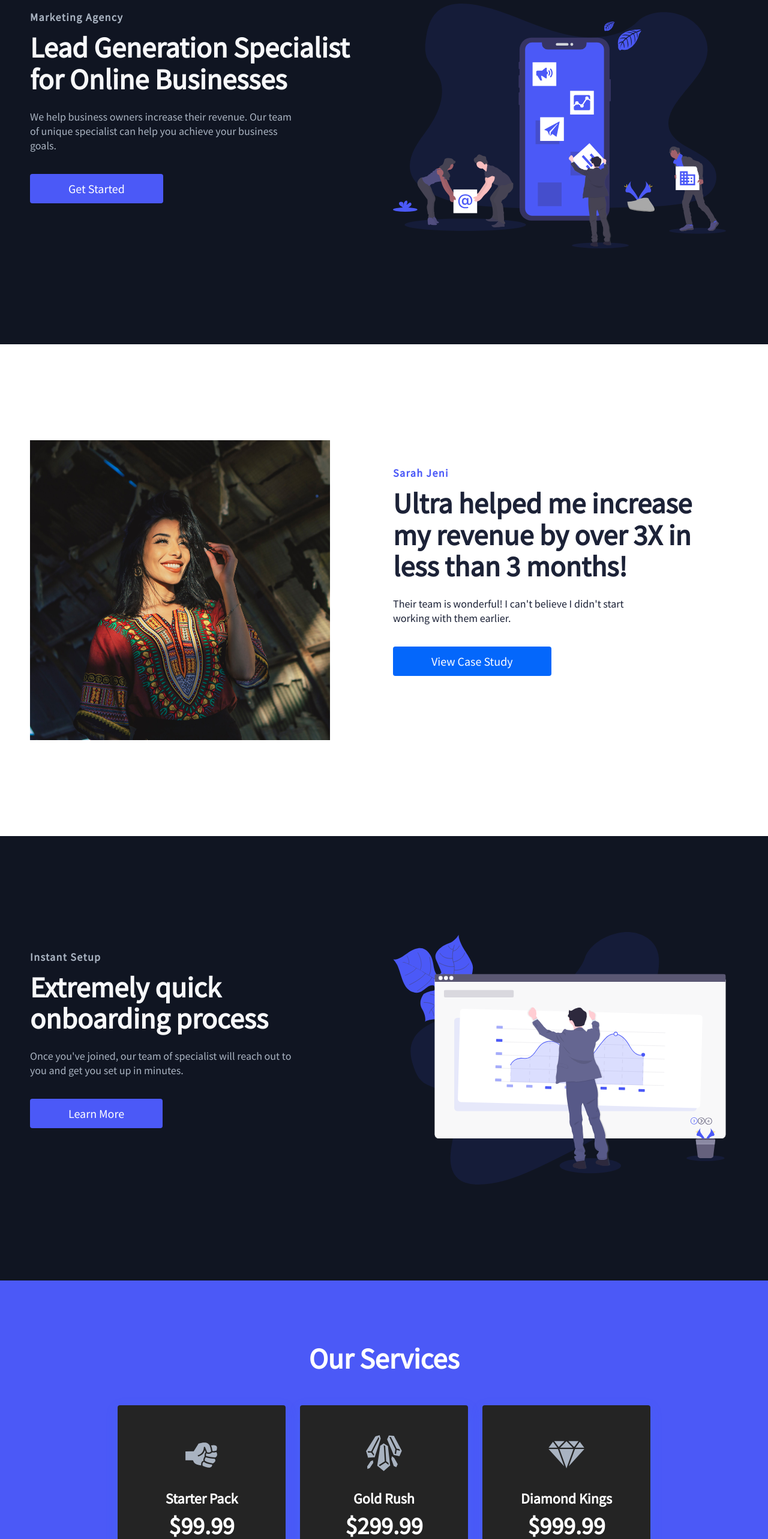
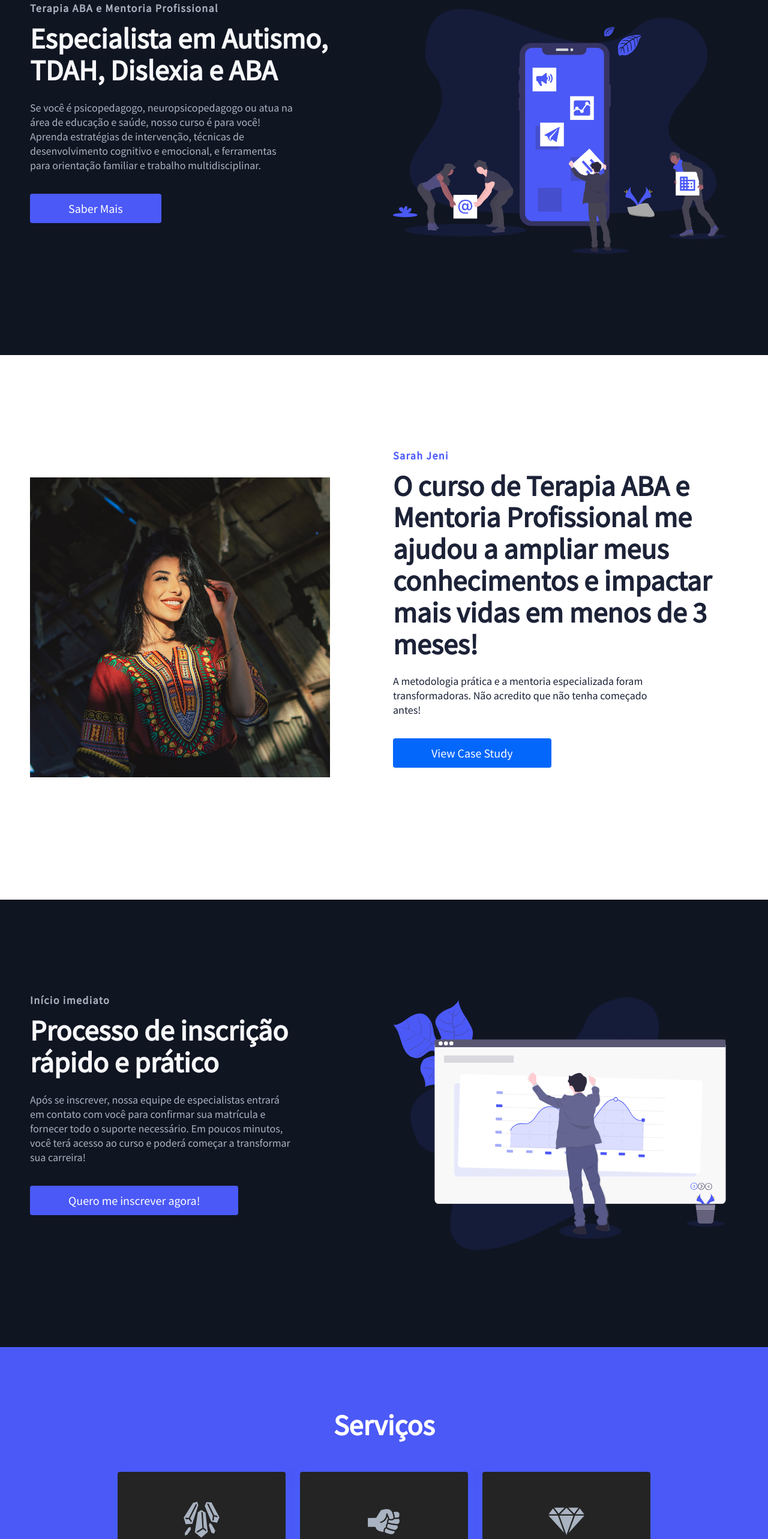
Before and after one commit to TonySandro/course-platform-client, a React (Create React App) app: page / in a window 1280 px wide. Shown: the part 234-2800 px from the top of the page at 60% size. Built offline with nearby package versions, Linux system fonts and the light colour scheme.

Commit message:
feat: translate all texts of homepage

```diff
--- a/src/components/Pricing/Pricing.js
+++ b/src/components/Pricing/Pricing.js
@@ -25,54 +25,56 @@ import {
     <IconContext.Provider value={{ color: '#a9b3c1', size: 64 }}>
       <PricingSection>
         <PricingWrapper>
-          <PricingHeading>Our Services</PricingHeading>
+          <PricingHeading>Serviços</PricingHeading>
           <PricingContainer>
+          <PricingCard to='/sign-up'>
+              <PricingCardInfo>
+                <PricingCardIcon>
+                  <GiCrystalBars />
+                </PricingCardIcon>
+                <PricingCardPlan>Mentoria em Grupo</PricingCardPlan>
+                <PricingCardCost>R$130,00</PricingCardCost>
+                <PricingCardLength>mensal</PricingCardLength>
+                <PricingCardFeatures>
+                  <PricingCardFeature>Sessões colaborativas</PricingCardFeature>
+                  <PricingCardFeature>Troca de experiências com outros profissionais</PricingCardFeature>
+                  <PricingCardFeature>Descontos em cursos e materiais</PricingCardFeature>
+                </PricingCardFeatures>
+                <Button primary>Escolher Plano</Button>
+              </PricingCardInfo>
+            </PricingCard>
+
             <PricingCard to='/sign-up'>
               <PricingCardInfo>
                 <PricingCardIcon>
                   <GiRock />
                 </PricingCardIcon>
-                <PricingCardPlan>Starter Pack</PricingCardPlan>
-                <PricingCardCost>$99.99</PricingCardCost>
-                <PricingCardLength>per month</PricingCardLength>
+                <PricingCardPlan>Mentoria Individual</PricingCardPlan>
+                <PricingCardCost>R$180,00</PricingCardCost>
+                <PricingCardLength>mensal</PricingCardLength>
                 <PricingCardFeatures>
-                  <PricingCardFeature>100 New Users</PricingCardFeature>
-                  <PricingCardFeature>$10,000 Budget</PricingCardFeature>
-                  <PricingCardFeature>Retargeting analytics</PricingCardFeature>
+                  <PricingCardFeature>Acompanhamento personalizado</PricingCardFeature>
+                  <PricingCardFeature>Planos de ação sob medida</PricingCardFeature>
+                  <PricingCardFeature>Feedback regulares para garantir seu progresso e desenvolvimento</PricingCardFeature>
                 </PricingCardFeatures>
-                <Button primary>Choose Plan</Button>
+                <Button primary>Escolher Plano</Button>
               </PricingCardInfo>
             </PricingCard>
-            <PricingCard to='/sign-up'>
-              <PricingCardInfo>
-                <PricingCardIcon>
-                  <GiCrystalBars />
-                </PricingCardIcon>
-                <PricingCardPlan>Gold Rush</PricingCardPlan>
-                <PricingCardCost>$299.99</PricingCardCost>
-                <PricingCardLength>per month</PricingCardLength>
-                <PricingCardFeatures>
-                  <PricingCardFeature>1000 New Users</PricingCardFeature>
-                  <PricingCardFeature>$50,000 Budget</PricingCardFeature>
-                  <PricingCardFeature>Lead Gen Analytics</PricingCardFeature>
-                </PricingCardFeatures>
-                <Button primary>Choose Plan</Button>
-              </PricingCardInfo>
-            </PricingCard>
+
             <PricingCard to='/sign-up'>
               <PricingCardInfo>
                 <PricingCardIcon>
                   <GiCutDiamond />
                 </PricingCardIcon>
-                <PricingCardPlan>Diamond Kings</PricingCardPlan>
-                <PricingCardCost>$999.99</PricingCardCost>
-                <PricingCardLength>per month</PricingCardLength>
+                <PricingCardPlan>Pacote Completo</PricingCardPlan>
+                <PricingCardCost>R$250,00</PricingCardCost>
+                <PricingCardLength>mensal</PricingCardLength>
                 <PricingCardFeatures>
-                  <PricingCardFeature>Unlimited Users</PricingCardFeature>
-                  <PricingCardFeature>Unlimited Budget</PricingCardFeature>
-                  <PricingCardFeature>24/7 Support</PricingCardFeature>
+                  <PricingCardFeature>Mentoria individual e em grupo</PricingCardFeature>
+                  <PricingCardFeature>Acesso a materiais exclusivos</PricingCardFeature>
+                  <PricingCardFeature>Sessão de supervisão clínica (para aplicação prática dos conceitos)</PricingCardFeature>
                 </PricingCardFeatures>
-                <Button primary>Choose Plan</Button>
+                <Button primary>Escolher Plano</Button>
               </PricingCardInfo>
             </PricingCard>
           </PricingContainer>
--- a/src/pages/HomePage/Data.js
+++ b/src/pages/HomePage/Data.js
@@ -1,16 +1,20 @@
+import img1 from '../../images/svg-1.svg';
+import img2 from '../../images/svg-2.svg';
+import img3 from '../../images/svg-3.svg';
+
 export const homeObjOne = {
     primary: true,
     lightBg: false,
     lightTopLine: true,
     lightText: true,
     lightTextDesc: true,
-    topLine: 'Marketing Agency',
-    headline: 'Lead Generation Specialist for Online Businesses',
+    topLine: 'Terapia ABA e Mentoria Profissional',
+    headline: 'Especialista em Autismo, TDAH, Dislexia e ABA',
     description:
-      'We help business owners increase their revenue. Our team of unique specialist can help you achieve your business goals.',
-    buttonLabel: 'Get Started',
+      'Se você é psicopedagogo, neuropsicopedagogo ou atua na área de educação e saúde, nosso curso é para você! Aprenda estratégias de intervenção, técnicas de desenvolvimento cognitivo e emocional, e ferramentas para orientação familiar e trabalho multidisciplinar.',
+    buttonLabel: 'Saber Mais',
     imgStart: '',
-    img: require('../../images/svg-1.svg'),
+    img: img1,
     alt: 'Credit Card',
     start: ''
   };
@@ -21,13 +25,13 @@ export const homeObjOne = {
     lightTopLine: true,
     lightText: true,
     lightTextDesc: true,
-    topLine: 'Instant Setup',
-    headline: 'Extremely quick onboarding process',
+    topLine: 'Início imediato',
+    headline: 'Processo de inscrição rápido e prático',
     description:
-      "Once you've joined, our team of specialist will reach out to you and get you set up in minutes.",
-    buttonLabel: 'Learn More',
+      "Após se inscrever, nossa equipe de especialistas entrará em contato com você para confirmar sua matrícula e fornecer todo o suporte necessário. Em poucos minutos, você terá acesso ao curso e poderá começar a transformar sua carreira!",
+    buttonLabel: 'Quero me inscrever agora!',
     imgStart: '',
-    img: require('../../images/svg-2.svg'),
+    img: img2,
     alt: 'Vault',
     start: ''
   };
@@ -40,9 +44,9 @@ export const homeObjOne = {
     lightTextDesc: false,
     topLine: 'Sarah Jeni',
     headline:
-      'Ultra helped me increase my revenue by over 3X in less than 3 months!',
+      'O curso de Terapia ABA e Mentoria Profissional me ajudou a ampliar meus conhecimentos e impactar mais vidas em menos de 3 meses!',
     description:
-      "Their team is wonderful! I can't believe I didn't start working with them earlier.",
+      "A metodologia prática e a mentoria especializada foram transformadoras. Não acredito que não tenha começado antes!",
     buttonLabel: 'View Case Study',
     imgStart: 'start',
     img: require('../../images/profile.jpg'),
@@ -56,13 +60,13 @@ export const homeObjOne = {
     lightTopLine: true,
     lightText: true,
     lightTextDesc: true,
-    topLine: 'Secure Database',
-    headline: 'All your data is stored on our secure server',
+    topLine: 'Suporte Personalizado',
+    headline: 'Conte com orientação especializada durante todo o curso',
     description:
-      'You will never have to worry about your information getting leaked. Our team of security experts will ensure your records are kept safe.',
-    buttonLabel: 'Sign Up Now',
+      'Você nunca estará sozinho nessa jornada! Nossa equipe de especialistas em ABA, Autismo, TDAH e Dislexia estará à disposição para tirar dúvidas, oferecer mentorias e garantir que você aplique todo o conhecimento na prática.',
+    buttonLabel: 'Comece agora!',
     imgStart: 'start',
-    img: require('../../images/svg-3.svg'),
+    img: img3,
     alt: 'Vault',
     start: 'true'
   };
```
